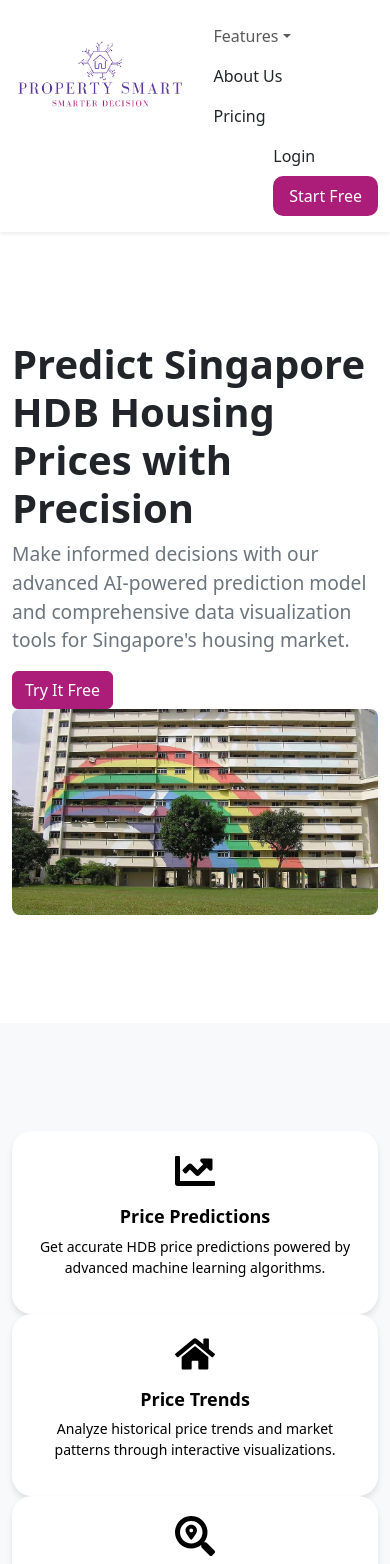
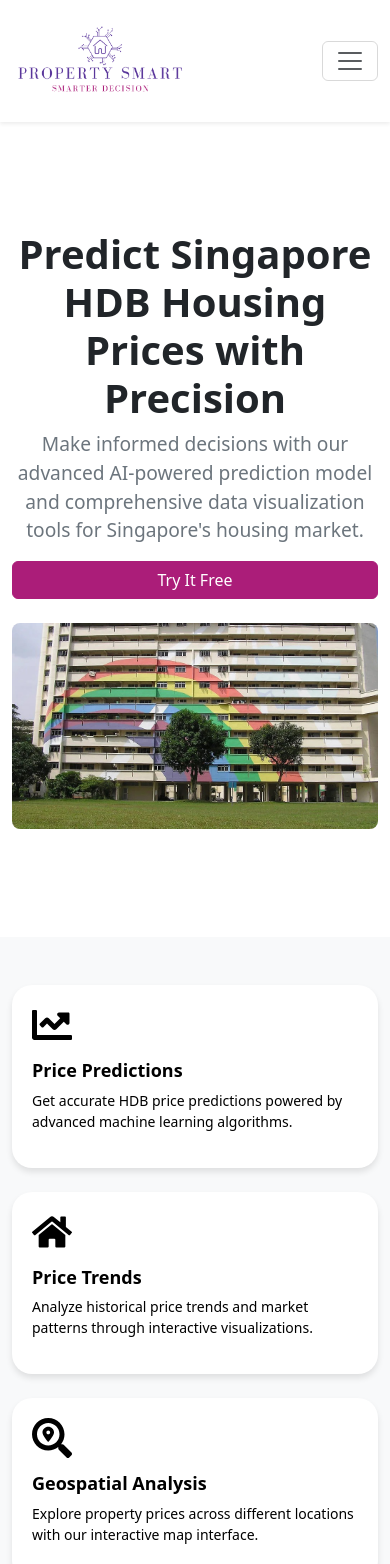
Before and after one commit to FYP-25-S1-07P/fyp25s107p_property_smart, a React (Create React App) app in the folder frontend/: page / in a window 390 px wide. Shown: the top 1564 px of the page. Built offline with nearby package versions, Linux system fonts and the light colour scheme.

Commit message:
make homepage responsive

```diff
--- a/frontend/src/components/Navbar.js
+++ b/frontend/src/components/Navbar.js
@@ -10,7 +10,11 @@ const NavigationBar = () => {
                     <img src="/logo2.png" alt="Property Smart" height="60" />
                 </Navbar.Brand>
 
-                {/* Nav Items (Features, About Us, Pricing) Close to Logo */}
+                {/* Navbar Toggler for Mobile */}
+                <Navbar.Toggle aria-controls="basic-navbar-nav" />
+                <Navbar.Collapse id="basic-navbar-nav">
+
+                    {/* Moving Nav Items Closer to Logo */}
                     <Nav className="me-auto">
                         <NavDropdown title="Features" id="features-dropdown">
                             <NavDropdown.Item href="/price-prediction">Price Prediction</NavDropdown.Item>
@@ -21,8 +25,8 @@ const NavigationBar = () => {
                         <Nav.Link href="/pricing" className="text-dark">Pricing</Nav.Link>
                     </Nav>
 
-                {/* Login (Plain Text) and Start Free Button */}
-                <Nav className="ms-auto">
+                    {/* Login (Plain Text) and Start Free Button on Right */}
+                    <Nav>
                         <Nav.Link href="/login" className="text-dark me-3">Login</Nav.Link>
                         <Nav.Link
                             href="/signup"
@@ -35,6 +39,8 @@ const NavigationBar = () => {
                             Start Free
                         </Nav.Link>
                     </Nav>
+
+                </Navbar.Collapse>
             </Container>
         </Navbar>
     );
--- a/frontend/src/pages/Home.js
+++ b/frontend/src/pages/Home.js
@@ -9,49 +9,52 @@ const Home = () => {
             {/* Hero Section */}
             <div className="hero-section">
                 <Container className="py-5">
-                    <Row className="align-items-center">
-                        <Col md={6}>
+                    <Row className="align-items-center text-center text-md-start">
+                        <Col xs={12} md={6} className="mb-4">
                             <h1 className="hero-title">Predict Singapore HDB Housing Prices with Precision</h1>
                             <p className="hero-subtext">
-                                Make informed decisions with our advanced AI-powered prediction model and comprehensive data visualization tools for Singapore's housing market.
+                                Make informed decisions with our advanced AI-powered prediction model and comprehensive
+                                data visualization tools for Singapore's housing market.
                             </p>
                             <Button className="cta-button">Try It Free</Button>
                         </Col>
-                        <Col md={6}>
-                            <img src="/hdb-building.png" alt="HDB Flat" className="img-fluid hero-image" />
+                        <Col xs={12} md={6}>
+                            <img src="/hdb-building.png" alt="HDB Flat" className="img-fluid hero-image"/>
                         </Col>
                     </Row>
                 </Container>
             </div>
 
             {/* Features Section */}
-            <div className="features-section">
-                <Container className="mt-5">
-                    <Row>
-                        <Col md={4} className="text-center">
+            <div className="features-section py-5">
+                <Container>
+                    <Row className="g-4"> {/* Added spacing between cards */}
+                        <Col xs={12} md={4}>
                             <div className="features-card">
-                                <FaChartLine className="features-card-icon" />
+                                <FaChartLine className="features-card-icon"/>
                                 <h5 className="features-card-title">Price Predictions</h5>
                                 <p className="features-card-description">
                                     Get accurate HDB price predictions powered by advanced machine learning algorithms.
                                 </p>
                             </div>
                         </Col>
-                        <Col md={4} className="text-center">
+                        <Col xs={12} md={4}>
                             <div className="features-card">
-                                <FaHome className="features-card-icon" />
+                                <FaHome className="features-card-icon"/>
                                 <h5 className="features-card-title">Price Trends</h5>
                                 <p className="features-card-description">
-                                    Analyze historical price trends and market patterns through interactive visualizations.
+                                    Analyze historical price trends and market patterns through interactive
+                                    visualizations.
                                 </p>
                             </div>
                         </Col>
-                        <Col md={4} className="text-center">
+                        <Col xs={12} md={4}>
                             <div className="features-card">
-                                <FaSearchLocation className="features-card-icon" />
+                                <FaSearchLocation className="features-card-icon"/>
                                 <h5 className="features-card-title">Geospatial Analysis</h5>
                                 <p className="features-card-description">
-                                    Explore property prices across different locations with our interactive map interface.
+                                    Explore property prices across different locations with our interactive map
+                                    interface.
                                 </p>
                             </div>
                         </Col>
--- a/frontend/src/styles/Home.css
+++ b/frontend/src/styles/Home.css
@@ -24,6 +24,12 @@ body {
     color: white !important; /* Ensure text color is white */
     font-weight: bold;
     border-radius: 8px;
+    width: 100%;  /* Make button full-width on small screens */
+}
+@media (min-width: 768px) {
+    .cta-button {
+        width: auto;  /* On larger screens, button stays normal */
+    }
 }
 .hero-image {
     max-width: 100%;
@@ -35,7 +41,6 @@ body {
     background-color: #f8f9fa; /* Slightly grey */
     padding: 60px 0;
 }
-
 .features-card {
     border-radius: 20px; /* Rounded edges */
     background-color: #ffffff; /* White background */
@@ -43,24 +48,20 @@ body {
     padding: 20px;
     transition: transform 0.3s ease, box-shadow 0.3s ease;
 }
-
 .features-card:hover {
     transform: translateY(-5px); /* Slight lift on hover */
     box-shadow: 0 6px 10px rgba(0, 0, 0, 0.2);
 }
-
 .features-card-icon {
     font-size: 40px;
     color: #000000; /* Theme color for icons */
     margin-bottom: 15px;
 }
-
 .features-card-title {
     font-weight: bold;
     font-size: 18px;
     color: #000000; /* Black text for title */
 }
-
 .features-card-description {
     color: #000000; /* Black text for description */
     font-size: 14px;
```
Lines whose indentation alone changed are shown as unchanged.
